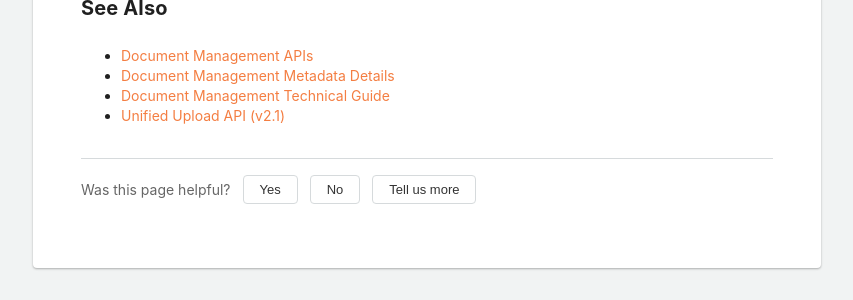
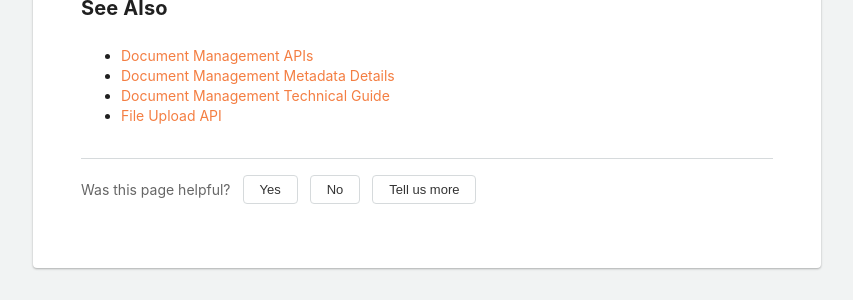
Before and after one commit to procore/documentation, a Jekyll site: the page built from document_management_integration/document_management_intro.md, in a window 1280 px wide and 900 px high, scrolled down 4104 px. Shown: the part 584-884 px from the top of the window, without its empty margins (411-1264 px from the left). Built offline with Jekyll 4.4.1, drawn with Linux system fonts in a browser that asks for light colours; comment, search, counter and statistics services are not loaded.

Commit message:
Revert "docs: update PDM intro link to Unified Upload API tutorial"
This reverts commit b3bdaed148d805254901c68f585671e24f2403fb.

```diff
--- a/document_management_integration/document_management_intro.md
+++ b/document_management_integration/document_management_intro.md
@@ -128,4 +128,4 @@ Consider the following recommendations when building your integration:
 - [Document Management APIs]({{ site.url }}{{ site.baseurl }}{% link document_management_integration/document_management_api_endpoints.md %})
 - [Document Management Metadata Details]({{ site.url }}{{ site.baseurl }}{% link document_management_integration/document_management_metadata_details.md %})
 - [Document Management Technical Guide]({{ site.url }}{{ site.baseurl }}{% link document_management_integration/document_management_technical_guide.md %})
-- [Unified Upload API (v2.1)]({{ site.url }}{{ site.baseurl }}{% link tutorials/tutorial_unified_uploads.md %})
+- [File Upload API]({{ site.url }}{{ site.baseurl }}{% link tutorials/tutorial_uploads.md %})
```
